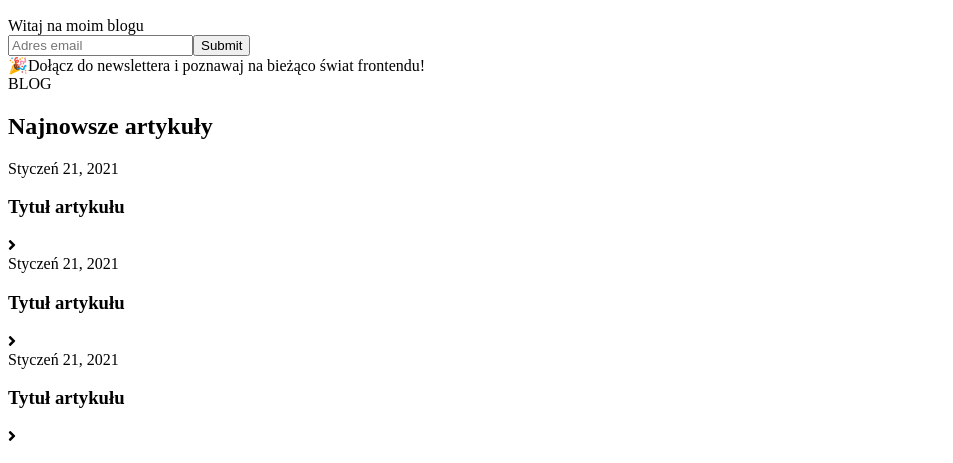
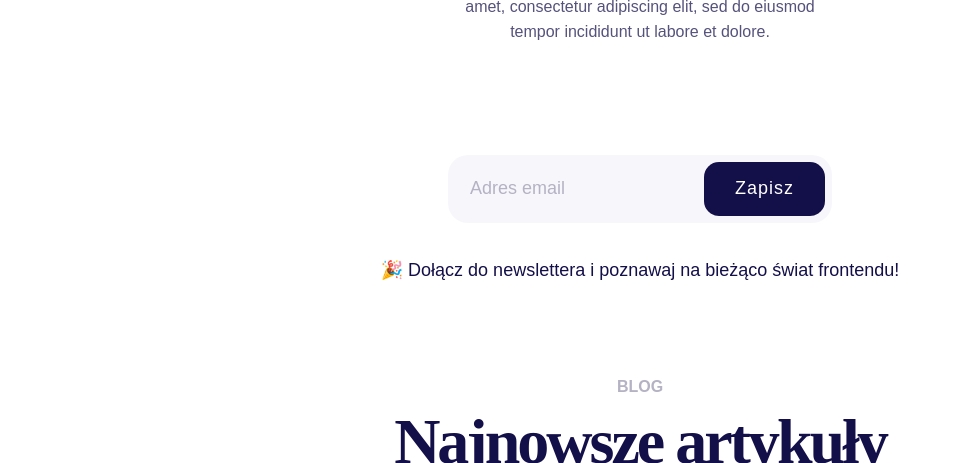
Before and after one commit to nikolasbarwicki/nikolasbarwicki.com, a Gatsby site: page / in a window 1280 px wide. Shown: the part 294-757 px from the top of the page, without its empty margins (0-953 px from the left). Built offline with nearby package versions, Linux system fonts and the light colour scheme; Gatsby itself is replaced by a stand-in of ours.

Commit message:
style hero section

```diff
--- /dev/null
+++ b/src/components/grid.js
@@ -0,0 +1,16 @@
+import React from "react"
+import styled from "styled-components"
+
+const Wrapper = styled.div`
+  display: grid;
+  grid-template-columns: repeat(8, 1fr);
+  grid-gap: 24px;
+  width: 1176px;
+  margin: 0 auto;
+`
+
+const Grid = ({ children }) => {
+  return <Wrapper>{children}</Wrapper>
+}
+
+export default Grid
--- a/src/components/layout.js
+++ b/src/components/layout.js
@@ -3,6 +3,9 @@ import PropTypes from "prop-types"
 import { useStaticQuery, graphql } from "gatsby"
 
 import Header from "./header"
+import { GlobalStyle } from "../styles/GlobalStyle"
+import { ThemeProvider } from "styled-components"
+import { theme } from "../styles/theme"
 
 const Layout = ({ children }) => {
   const data = useStaticQuery(graphql`
@@ -16,13 +19,14 @@ const Layout = ({ children }) => {
   `)
 
   return (
-    <>
+    <ThemeProvider theme={theme}>
       <Header siteTitle={data.site.siteMetadata?.title || `Title`} />
       <div>
         <main>{children}</main>
         <footer></footer>
       </div>
-    </>
+      <GlobalStyle />
+    </ThemeProvider>
   )
 }
 
--- a/src/pages/index.js
+++ b/src/pages/index.js
@@ -1,5 +1,6 @@
 import React from "react"
 import { Link } from "gatsby"
+import styled from "styled-components"
 
 import Layout from "../components/layout"
 import SEO from "../components/seo"
@@ -7,31 +8,170 @@ import Header from "../components/header"
 import { FontAwesomeIcon } from "@fortawesome/react-fontawesome"
 import { faAngleRight } from "@fortawesome/free-solid-svg-icons"
 import Footer from "../components/footer"
+import Grid from "../components/grid"
+
+const Hero = styled.section`
+  grid-column: 3 / span 4;
+
+  display: flex;
+  flex-direction: column;
+  align-items: center;
+
+  h1 {
+    margin-bottom: 30px;
+  }
+
+  .hero-text {
+    width: 350px;
+    text-align: center;
+    line-height: 1.6;
+    color: ${({ theme }) => theme.color.secondary};
+    margin-bottom: 110px;
+  }
+
+  #newsletter {
+    background-color: ${({ theme }) => theme.color.background};
+    display: block;
+    width: 370px;
+    height: 54px;
+    border-radius: 20px;
+    display: flex;
+    justify-content: space-between;
+    align-items: center;
+    padding: 7px;
+    margin-bottom: 38px;
+  }
+
+  #newsletter-submit {
+    background-color: ${({ theme }) => theme.color.primary};
+    color: ${({ theme }) => theme.color.white};
+    border: none;
+    height: 100%;
+    width: 131px;
+    border-radius: 15px;
+    font-size: 18px;
+    outline: none;
+    cursor: pointer;
+    letter-spacing: 1px;
+  }
+
+  #newsletter-email {
+    font-size: 18px;
+    border: none;
+    background: none;
+    color: ${({ theme }) => theme.color.primary};
+    height: 100%;
+    width: auto;
+    padding-left: 15px;
+    outline: none;
+
+    ::placeholder {
+      font-size: 18px;
+      font-family: "Karla", sans-serif;
+      color: ${({ theme }) => theme.color.lightText};
+    }
+  }
+
+  .newsletter-text {
+    font-size: 18px;
+
+    &__emoji {
+      margin-right: 5px;
+    }
+  }
+`
+
+const Latest = styled.section`
+  margin-top: 100px;
+
+  grid-column: 3 / span 4;
+
+  display: flex;
+  flex-direction: column;
+  align-items: center;
+
+  .heading-span {
+    font-weight: 700;
+    font-size: 20;
+    color: ${({ theme }) => theme.color.lightText};
+    margin-bottom: 15px;
+  }
+
+  article {
+    height: 127px;
+    width: 100%;
+    border-radius: 20px;
+    margin-bottom: 43px;
+    transition: box-shadow 200ms ease-in;
+
+    :hover {
+      box-shadow: ${({ theme }) => theme.shadow.card};
+      transition: box-shadow 200ms ease-in;
+    }
+
+    a {
+      display: flex;
+      align-items: center;
+      justify-content: space-between;
+      padding: 25px 35px;
+    }
+
+    div {
+      display: flex;
+      flex-direction: column;
+
+      time {
+        font-size: 15px;
+        color: ${({ theme }) => theme.color.lightText};
+        font-weight: 700;
+        margin-bottom: 10px;
+      }
+    }
+  }
+`
 
 const IndexPage = () => (
   <Layout>
     <SEO title="Home" />
     <Header />
 
-    <section>
+    <Grid>
+      <Hero>
         <h1>Cześć, tu Nikolas</h1>
-      <span>Witaj na moim blogu</span>
-      <form>
-        <input type="email" placeholder="Adres email" />
-        <input type="submit" />
+        <span className="hero-text">
+          Witaj na moim blogu. Lorem ipsum dolor sit amet, consectetur
+          adipiscing elit, sed do eiusmod tempor incididunt ut labore et dolore.
+        </span>
+        <form id="newsletter">
+          <input id="newsletter-email" type="email" placeholder="Adres email" />
+          <input id="newsletter-submit" type="submit" value="Zapisz" />
         </form>
-      <span>
-        <span role="img" aria-label="Party popper emoji">
+        <span className="newsletter-text">
+          <span
+            className="newsletter-text__emoji"
+            role="img"
+            aria-label="Party popper emoji"
+          >
             🎉
           </span>
           Dołącz do newslettera i poznawaj na bieżąco świat frontendu!
         </span>
-    </section>
+      </Hero>
+    </Grid>
 
-    <section>
-      <span>BLOG</span>
+    <Grid>
+      <Latest>
+        <span className="heading-span">BLOG</span>
         <h2>Najnowsze artykuły</h2>
+        <article>
+          <Link>
             <div>
+              <time>Styczeń 21, 2021</time>
+              <h3>Tytuł artykułu</h3>
+            </div>
+            <FontAwesomeIcon icon={faAngleRight} />
+          </Link>
+        </article>
         <article>
           <Link>
             <time>Styczeń 21, 2021</time>
@@ -39,8 +179,6 @@ const IndexPage = () => (
             <FontAwesomeIcon icon={faAngleRight} />
           </Link>
         </article>
-      </div>
-      <div>
         <article>
           <Link>
             <time>Styczeń 21, 2021</time>
@@ -48,17 +186,8 @@ const IndexPage = () => (
             <FontAwesomeIcon icon={faAngleRight} />
           </Link>
         </article>
-      </div>
-      <div>
-        <article>
-          <Link>
-            <time>Styczeń 21, 2021</time>
-            <h3>Tytuł artykułu</h3>
-            <FontAwesomeIcon icon={faAngleRight} />
-          </Link>
-        </article>
-      </div>
-    </section>
+      </Latest>
+    </Grid>
 
     <section>
       <h2>Kategorie</h2>
--- /dev/null
+++ b/src/styles/GlobalStyle.js
@@ -0,0 +1,73 @@
+import { createGlobalStyle } from "styled-components"
+
+export const GlobalStyle = createGlobalStyle`
+    html, body, div, span, applet, object, iframe,
+    h1, h2, h3, h4, h5, h6, p, blockquote, pre,
+    a, abbr, acronym, address, big, cite, code,
+    del, dfn, em, img, ins, kbd, q, s, samp,
+    small, strike, strong, sub, sup, tt, var,
+    b, u, i, center,
+    dl, dt, dd, ol, ul, li,
+    fieldset, form, label, legend,
+    table, caption, tbody, tfoot, thead, tr, th, td,
+    article, aside, canvas, details, embed,
+    figure, figcaption, footer, header, hgroup,
+    menu, nav, output, ruby, section, summary,
+    time, mark, audio, video {
+        margin: 0;
+        padding: 0;
+        border: 0;
+        font-size: 100%;
+        font: inherit;
+        vertical-align: baseline;
+    }
+    /* HTML5 display-role reset for older browsers */
+    article, aside, details, figcaption, figure,
+    footer, header, hgroup, menu, nav, section {
+        display: block;
+    }
+    body {
+        line-height: 1;
+    }
+    ol, ul {
+        list-style: none;
+    }
+    blockquote, q {
+        quotes: none;
+    }
+    blockquote:before, blockquote:after,
+    q:before, q:after {
+        content: '';
+        content: none;
+    }
+    table {
+        border-collapse: collapse;
+        border-spacing: 0;
+    }
+
+    body {
+        -webkit-font-smoothing: antialiased;
+        font-family: "Karla", sans-serif;
+        color: ${props => props.theme.color.primary}
+    }
+
+    h1,h2,h3,h4,h5,h6 {
+        font-family: 'Space Grotesk';
+        font-weight: 700;
+        letter-spacing: -3px;
+    }
+
+    h1 {
+        font-size: 72px;
+    }
+
+    h2 {
+        font-size: 64px;
+    }
+
+    h3 {
+        font-family: 'Karla';
+        font-size: 30px;
+        letter-spacing: -2px;
+    }
+`
--- /dev/null
+++ b/src/styles/theme.js
@@ -0,0 +1,14 @@
+export const theme = {
+  color: {
+    white: "#ffffff",
+    primary: "#130F49",
+    secondary: "#55527C",
+    background: "#F7F6FB",
+    lightText: "#B4B2C3",
+    backgroundPurple: "#F3F3FC",
+    backgroundBlue: "#E9F9FF",
+  },
+  shadow: {
+    card: "1px 1px 118px 150px rgba(206,212,224,0.18)",
+  },
+}
```
Lines whose indentation alone changed are shown as unchanged.
